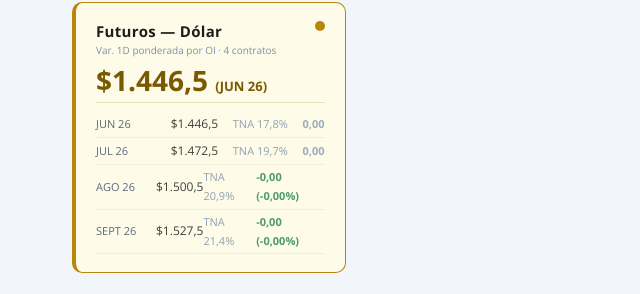
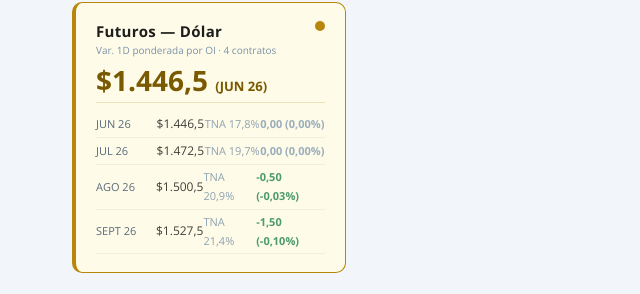
Before and after one commit to magalireyna/dashboard, a plain HTML site: page index.html in a window 1280 px wide. Shown: the part 610-904 px from the top of the page, 0-640 px from the left. Drawn offline with nearby package versions, Linux system fonts and the light colour scheme; a web font is replaced by a local one.

Commit message:
Add files via upload

```diff
--- a/index.html
+++ b/index.html
@@ -112,7 +112,7 @@ canvas{display:block;width:100%!important}
 .ctgl.on{color:#fff;border-color:transparent}
 
 @media(max-width:768px){
-  #bonos-grid,#letras-grid,#rv-bottom-grid{grid-template-columns:1fr !important}
+  #bonos-grid,#letras-grid,#letras-tables-grid,#rv-bottom-grid{grid-template-columns:1fr !important}
   #tab-tc .card{overflow:hidden}
   #brecha-cw,#canje-cw{height:90px !important}
   #bonos-cw-ny,#bonos-cw-arg{height:240px !important}
@@ -1967,26 +1967,26 @@ function buildSemaforo(){
                       .sort(function(a,b){ return (b.oi||0)-(a.oi||0); })
                       .slice(0,4);
 
-    // Signal: based on weighted avg 1d change (negative = prices fell = less devaluation expected = green)
+    // Signal: based on weighted avg 1d change in ARS (negative = less devaluation = green)
     var totalOI=0, weightedChg=0;
     liquid.forEach(function(c){ if(c.chg1d!=null&&c.oi){ totalOI+=c.oi; weightedChg+=c.chg1d*c.oi; } });
     var avgChg1d = totalOI>0 ? weightedChg/totalOI : null;
-    // green = prices fell (less devaluation expected), red = rose
-    var rofexSig = avgChg1d===null?'grey': avgChg1d<-200?'green': avgChg1d>200?'red':'yellow';
+    // values in ARS: ±1 = normal, >5 = significant move
+    var rofexSig = avgChg1d===null?'grey': avgChg1d<-1?'green': avgChg1d>1?'red':'yellow';
 
     // Main contract (highest OI)
     var top = liquid[0];
     var topMonth = top ? new Date(top.vto+'T00:00:00').toLocaleString('es-AR',{month:'short',year:'2-digit'}).toUpperCase() : '';
-    var topChgArs = top&&top.chg1d!=null ? top.chg1d/1000 : null;
-    var topPct = topChgArs&&top.price ? topChgArs/top.price*100 : null;
+    var topChgArs = top&&top.chg1d!=null ? top.chg1d : null;  // already in ARS
+    var topPct = topChgArs!=null&&top.price ? topChgArs/top.price*100 : null;
 
     var mainVal = top ? '$'+fmtN(top.price,1)+' <span style="font-size:13px">('+topMonth+')</span>' : 'S/D';
 
     // Build rows for each liquid contract
     var rofexDetail = liquid.map(function(c){
       var month = new Date(c.vto+'T00:00:00').toLocaleString('es-AR',{month:'short',year:'2-digit'}).toUpperCase();
-      var chgArs = c.chg1d!=null ? c.chg1d/1000 : null;
-      var chgPct = chgArs&&c.price ? chgArs/c.price*100 : null;
+      var chgArs = c.chg1d!=null ? c.chg1d : null;  // already in ARS
+      var chgPct = chgArs!=null&&c.price ? chgArs/c.price*100 : null;
       var col = chgArs===null?'#8aa0b4':chgArs<0?'#2e8b57':chgArs>0?'#bf2b2b':'#8aa0b4';
       return '<div style="display:flex;justify-content:space-between;align-items:center;padding:3px 0;border-bottom:1px solid rgba(0,0,0,.06)">'
         +'<span style="font-family:var(--mono);font-size:11px;color:var(--t2);min-width:60px">'+month+'</span>'
```
